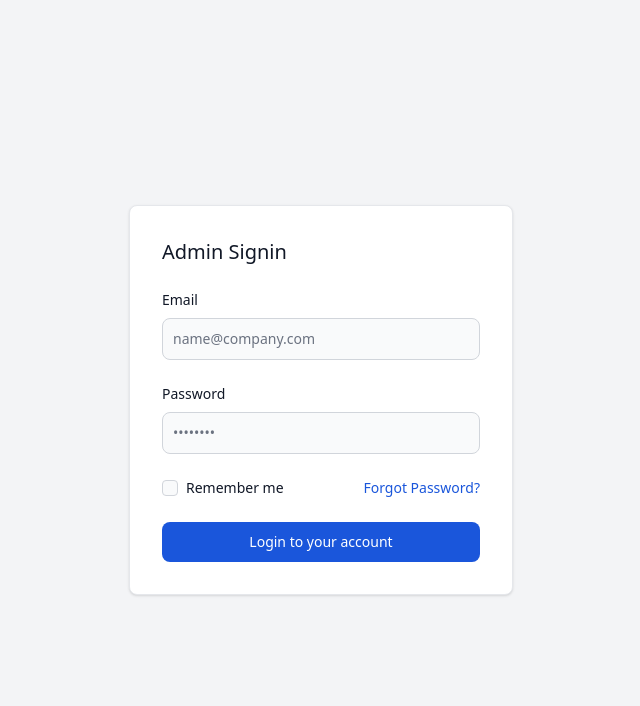
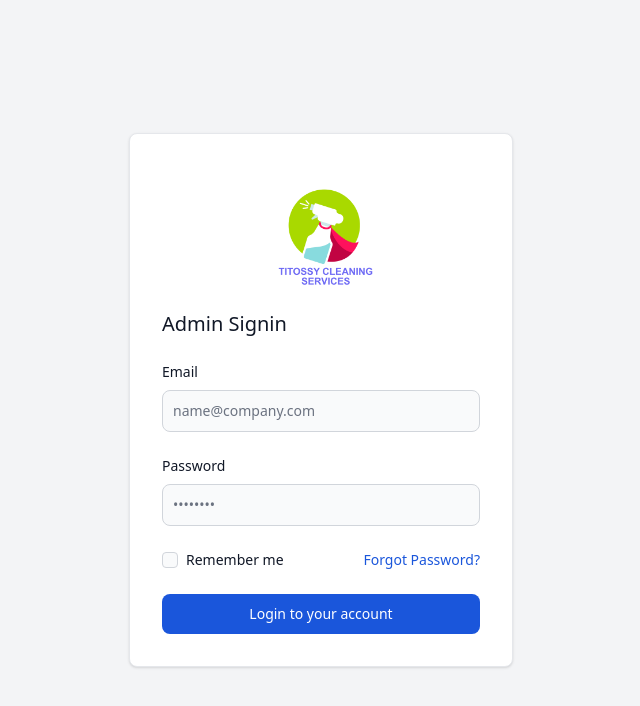
Before and after one commit to vick-ram/titossy-web, a Vue app: page /auth/signin in a window 1280 px wide. Shown: the top 706 px of the page, without its empty margins (319-959 px from the left). Built offline with nearby package versions, Linux system fonts and the light colour scheme; what vue3-apexcharts would draw is missing.

Commit message:
Logo to signin

```diff
--- a/src/pages/SignInPage.vue
+++ b/src/pages/SignInPage.vue
@@ -1,5 +1,8 @@
 <template>
 <div class="w-full max-w-sm p-4 bg-white border border-gray-200 rounded-lg shadow sm:p-6 md:p-8 dark:bg-gray-800 dark:border-gray-700">
+    <div class="flex justify-center items-center">
+        <img src="../assets//images//titossy-logo.png" alt="titossy logo" class="w-36 h-auto">
+    </div>
     <form @submit.prevent="adminSignin" class="space-y-6" action="#">
         <h5 class="text-xl font-medium text-gray-900 dark:text-white">Admin Signin</h5>
         <div>
```
